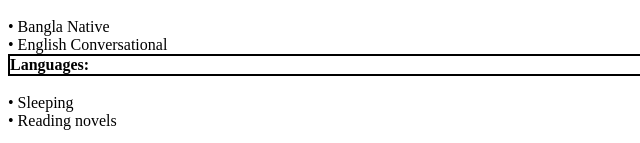
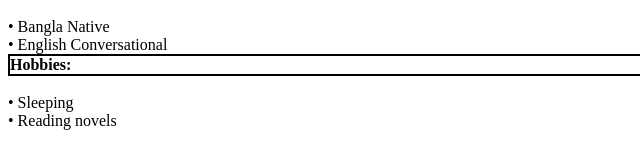
Before and after one commit to MaisaBasher/Resume, a plain HTML site: page index.html in a window 1280 px wide. Shown: the part 1541-1684 px from the top of the page, 0-640 px from the left. Drawn offline with Linux system fonts and the light colour scheme.

Commit message:
Update index.html

```diff
--- a/index.html
+++ b/index.html
@@ -55,7 +55,7 @@
 	<div style="border: 2px solid black"><b> Languages:</b></div>
 	<br>•	Bangla		Native
 	<br>•	English	 	Conversational
-	<div style="border: 2px solid black"><b> Languages:</b></div>
+	<div style="border: 2px solid black"><b> Hobbies: </b></div>
 	<br>•	Sleeping
 	<br>•	Reading novels
 
```
